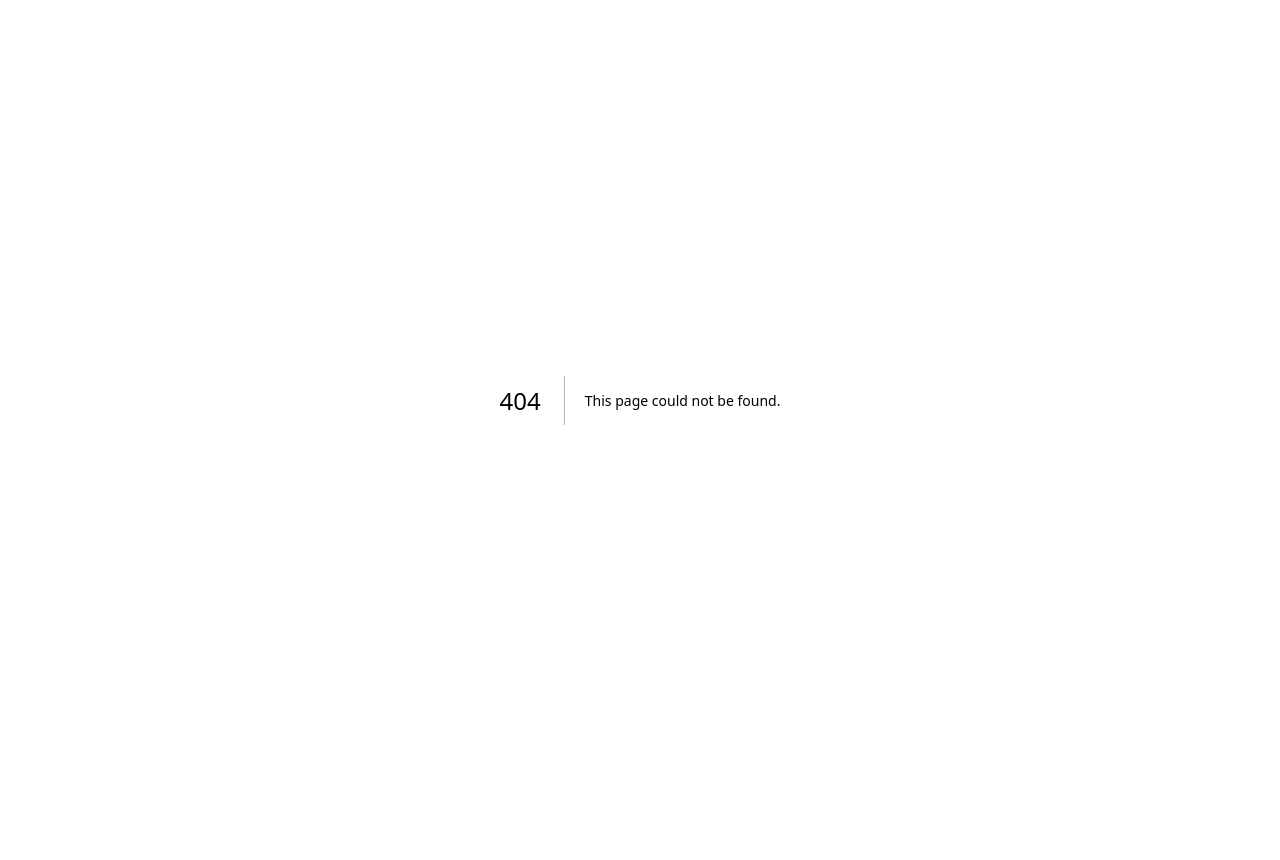
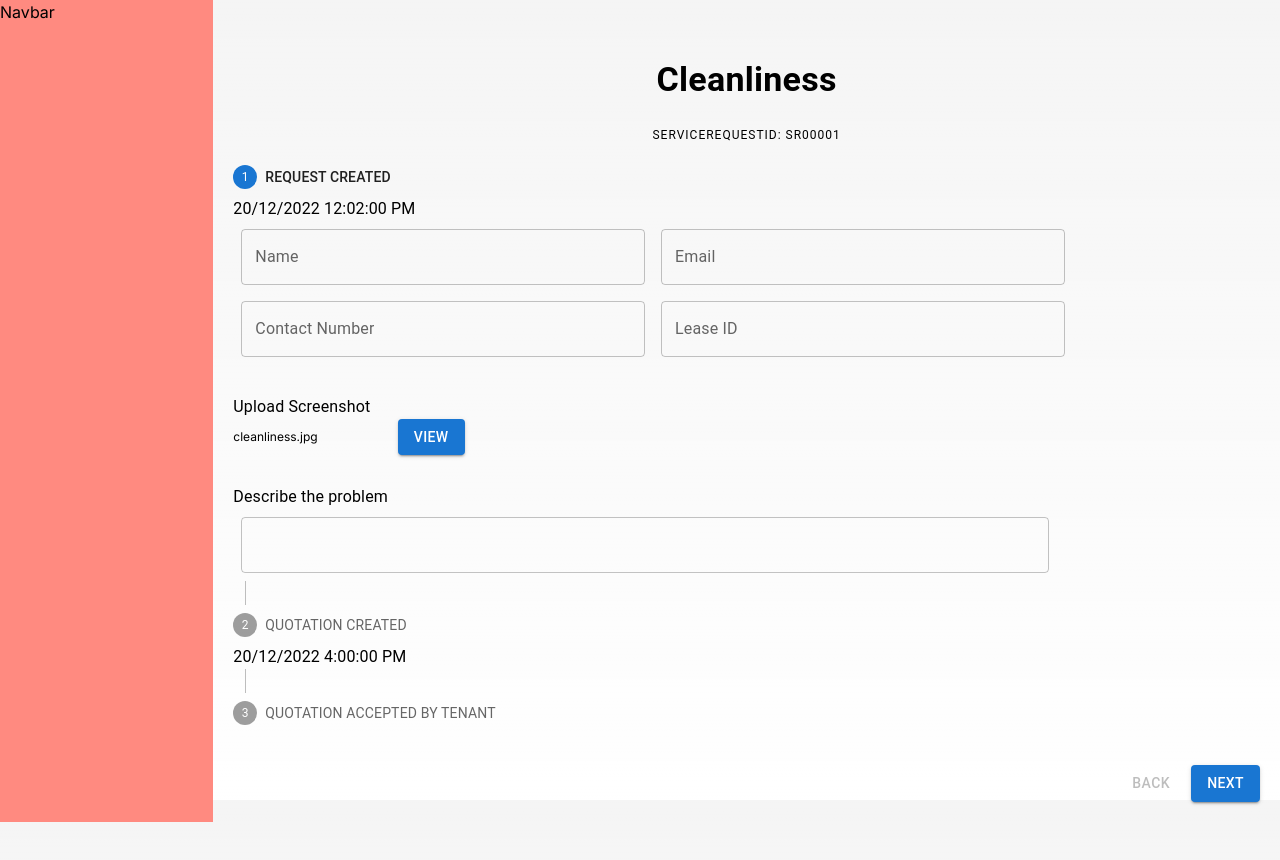
Before and after one commit to chienshyong/esc-hms-portal, a Next.js app in the folder frontend/: page /Landlord/timeline in a window 1280 px wide. Before the commit this address had no page. Shown: the top 860 px of the page. Before the commit the page ends 800 px from the top, so only its background shows below. Built offline with nearby package versions, Linux system fonts and the light colour scheme.

Commit message:
Added landlord stepper form

```diff
--- /dev/null
+++ b/frontend/app/Landlord/page.js
@@ -0,0 +1,6 @@
+'use client'
+import { redirect } from 'next/navigation'
+
+export default function LandlordPage() {
+  redirect("/Landlord/timeline")
+}
--- /dev/null
+++ b/frontend/app/Landlord/timeline/page.js
@@ -0,0 +1,25 @@
+'use client'
+import { Typography, Grid } from '@mui/material';
+import Timeline from './timeline';
+
+export default function LandlordPage() {
+  return (
+    <body style={{backgroundColor: "#F5F5F5"}}>
+      <Grid container style={{width:"100vw",height:"100vh"}}>
+        <Grid item xs={2}
+        style={{backgroundColor: "#ff8a80" }}
+        >
+          Navbar
+        </Grid>
+        <Grid item={true} xs={10} direction="column" style={{ padding: '20px' }}>
+            {/* Can change this to retrieve from the list of cases later: */}
+          <Typography variant="h4" fontWeight="bold" align='center' margin="2ch 0 1ch 0">Cleanliness</Typography>
+          <Typography variant="overline" align='center' display="block" gutterBottom>
+            ServiceRequestID: SR00001
+            </Typography>
+          <Timeline/>
+        </Grid>
+      </Grid>
+    </body>
+  );
+}
--- /dev/null
+++ b/frontend/app/Landlord/timeline/timeline.js
@@ -0,0 +1,241 @@
+'use client'
+import * as React from 'react';
+import Box from '@mui/material/Box';
+import Stepper from '@mui/material/Stepper';
+import Step from '@mui/material/Step';
+import StepLabel from '@mui/material/StepLabel';
+import Button from '@mui/material/Button';
+import Typography from '@mui/material/Typography';
+import TextField from '@mui/material/TextField';
+
+
+// The below code is to open the file/quotation uploaded (can be incorported into a seperate file if needed later):
+
+export function FileView({ fileName }) {
+    const handleViewFile = () => {
+      // Need to replace the fileURL with the actual URL later
+      // For now, assume fileName and URL are same
+      const fileURL = fileName;
+      window.open(fileURL);
+    };
+
+    return (
+      <Box display="flex" alignItems="center" gap={10}>
+        <span style={{ fontSize: '12px' }}>{fileName}</span>
+        <Button variant="contained" onClick={handleViewFile}>
+          View
+        </Button>
+      </Box>
+    );
+  }
+  const steps = [
+    {
+      label: 'REQUEST CREATED',
+      description: '20/12/2022 12:02:00 PM', // Can change this to represent actual date and time
+      content: (
+        <React.Fragment>
+          <div style={{ display: 'flex' }}>
+            <Box
+              component="form"
+              sx={{ '& .MuiTextField-root': { m: 1, width: '40ch' } }}
+              noValidate
+              autoComplete="off"
+            >
+              <TextField
+                id="outlined-name-input"
+                label="Name"
+                type="text"
+                autoComplete="Enter your name"
+              />
+            </Box>
+            <Box
+              component="form"
+              sx={{ '& .MuiTextField-root': { m: 1, width: '40ch' } }}
+              noValidate
+              autoComplete="off"
+            >
+              <TextField
+                id="outlined-email-input"
+                label="Email"
+                type="email"
+                autoComplete="Enter your email"
+              />
+            </Box>
+          </div>
+          <div style={{ display: 'flex' }}>
+            <Box
+              component="form"
+              sx={{ '& .MuiTextField-root': { m: 1, width: '40ch' } }}
+              noValidate
+              autoComplete="off"
+            >
+              <TextField
+                id="outlined-number-input"
+                label="Contact Number"
+                type="tel"
+                autoComplete="Enter your contact number"
+              />
+            </Box>
+            <Box
+              component="form"
+              sx={{ '& .MuiTextField-root': { m: 1, width: '40ch' } }}
+              noValidate
+              autoComplete="off"
+            >
+              <TextField
+                id="outlined-leaseID-input"
+                label="Lease ID"
+                type="text"
+                autoComplete="Enter your lease ID"
+              />
+            </Box>
+          </div>
+          <div style={{ marginTop: '30px' }}>
+          <Typography display="block"> Upload Screenshot </Typography>
+              {/* Can change this to get the actual file name later: */}
+              <FileView fileName="cleanliness.jpg" />
+          </div>
+          <div style={{ marginTop: '30px' }}>
+          <Typography display="block"> Describe the problem </Typography>
+          <Box
+              component="form"
+              sx={{ '& .MuiTextField-root': { m: 1, width: '80ch' } }}
+              noValidate
+              autoComplete="off"
+            >
+              <TextField
+                id="outlined-problem-input"
+                type="text"
+                autoComplete="Describe the problem"
+              />
+            </Box>
+          </div>
+        </React.Fragment>
+      ),
+    },
+    {
+      label: 'QUOTATION CREATED',
+      description: '20/12/2022 4:00:00 PM',
+      content: (
+        <React.Fragment>
+          <div>
+            <Box
+              component="form"
+              sx={{ '& .MuiTextField-root': { m: 1, width: '40ch' } }}
+              noValidate
+              autoComplete="off"
+            >
+              <TextField
+                id="outlined-amount-input"
+                label="Amount"
+                type="text"
+                autoComplete="Enter the quotation amount"
+              />
+            </Box>
+          </div>
+          <div>
+          <Typography display="block"> Upload Screenshot </Typography>
+              {/* Can change this to get the actual file name later: */}
+              <FileView fileName="quotes/quotation0001.pdf" />
+          </div>
+        </React.Fragment>
+      ),
+    },
+    {
+      label: 'QUOTATION ACCEPTED BY TENANT',
+      content : '--Pending--',
+
+    },
+  ];
+
+  export default function Timeline() {
+    const [activeStep, setActiveStep] = React.useState(0);
+    const [completed, setCompleted] = React.useState({});
+
+    const totalSteps = () => {
+      return steps.length;
+    };
+
+    const completedSteps = () => {
+      return Object.keys(completed).length;
+    };
+
+    const isLastStep = () => {
+      return activeStep === totalSteps() - 1;
+    };
+
+    const allStepsCompleted = () => {
+      return completedSteps() === totalSteps();
+    };
+
+    const handleNext = () => {
+        const newActiveStep =
+          isLastStep() && !allStepsCompleted()
+            ? steps.findIndex((step, i) => !(i in completed))
+            : activeStep + 1;
+        setActiveStep(newActiveStep);
+      };
+
+      const handleBack = () => {
+        setActiveStep((prevActiveStep) => prevActiveStep - 1);
+      };
+
+      const handleStep = (step) => () => {
+        setActiveStep(step);
+      };
+
+      const handleComplete = () => {
+        const newCompleted = completed;
+        newCompleted[activeStep] = true;
+        setCompleted(newCompleted);
+        handleNext();
+      };
+
+      const handleReset = () => {
+        setActiveStep(0);
+        setCompleted({});
+      };
+
+
+
+      return (
+        <Box sx={{ width: '100%', display: 'flex', flexDirection: 'column', height: '100%'}}>
+          <Stepper activeStep={activeStep} orientation="vertical">
+            {steps.map((step, index) => (
+              <Step key={step.label}>
+                <StepLabel>{step.label}</StepLabel>
+                <Typography>{step.description}</Typography>
+                {activeStep === index && !completedSteps()[index] && (
+                  <Box>{step.content}</Box>
+                )}
+              </Step>
+            ))}
+          </Stepper>
+          <Box sx={{ mt: 2 }}>
+            {allStepsCompleted() ? (
+              <React.Fragment>
+                <Typography>All steps completed - you're finished</Typography>
+
+
+              </React.Fragment>
+            ) : (
+              <React.Fragment>
+
+                <Box sx={{ display: 'flex', justifyContent: 'flex-end', mt: 2 }}>
+                  <Button
+                    disabled={activeStep === 0}
+                    onClick={handleBack}
+                    sx={{ mr: 1 }}
+                  >
+                    Back
+                  </Button>
+                  <Button variant="contained" onClick={handleNext}>
+                    {activeStep === steps.length - 1 ? 'Finish' : 'Next'}
+                  </Button>
+                </Box>
+              </React.Fragment>
+            )}
+          </Box>
+        </Box>
+      );
+    }
```
Also changed, not shown: 1 other file (tests, documents, lock files or other folders).
